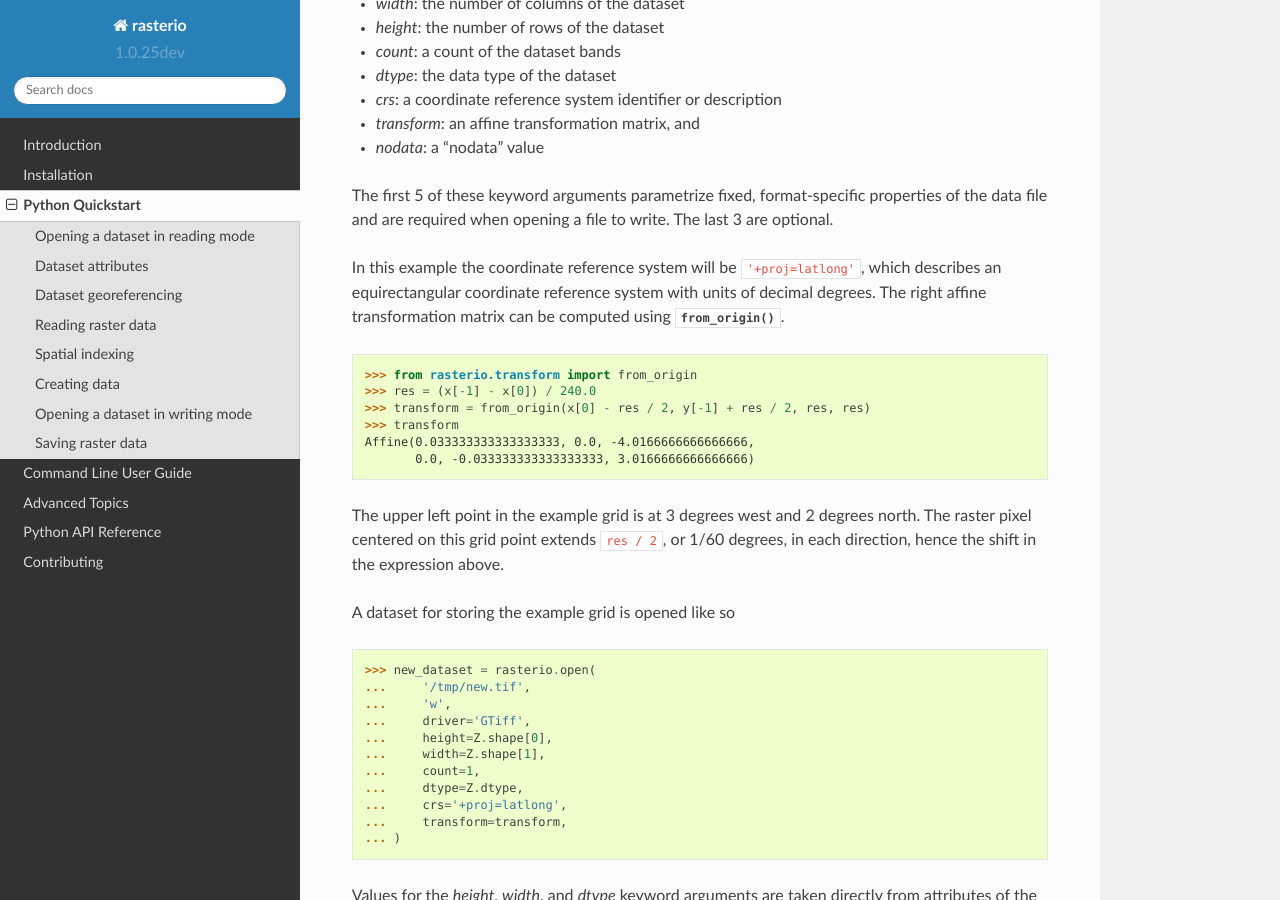
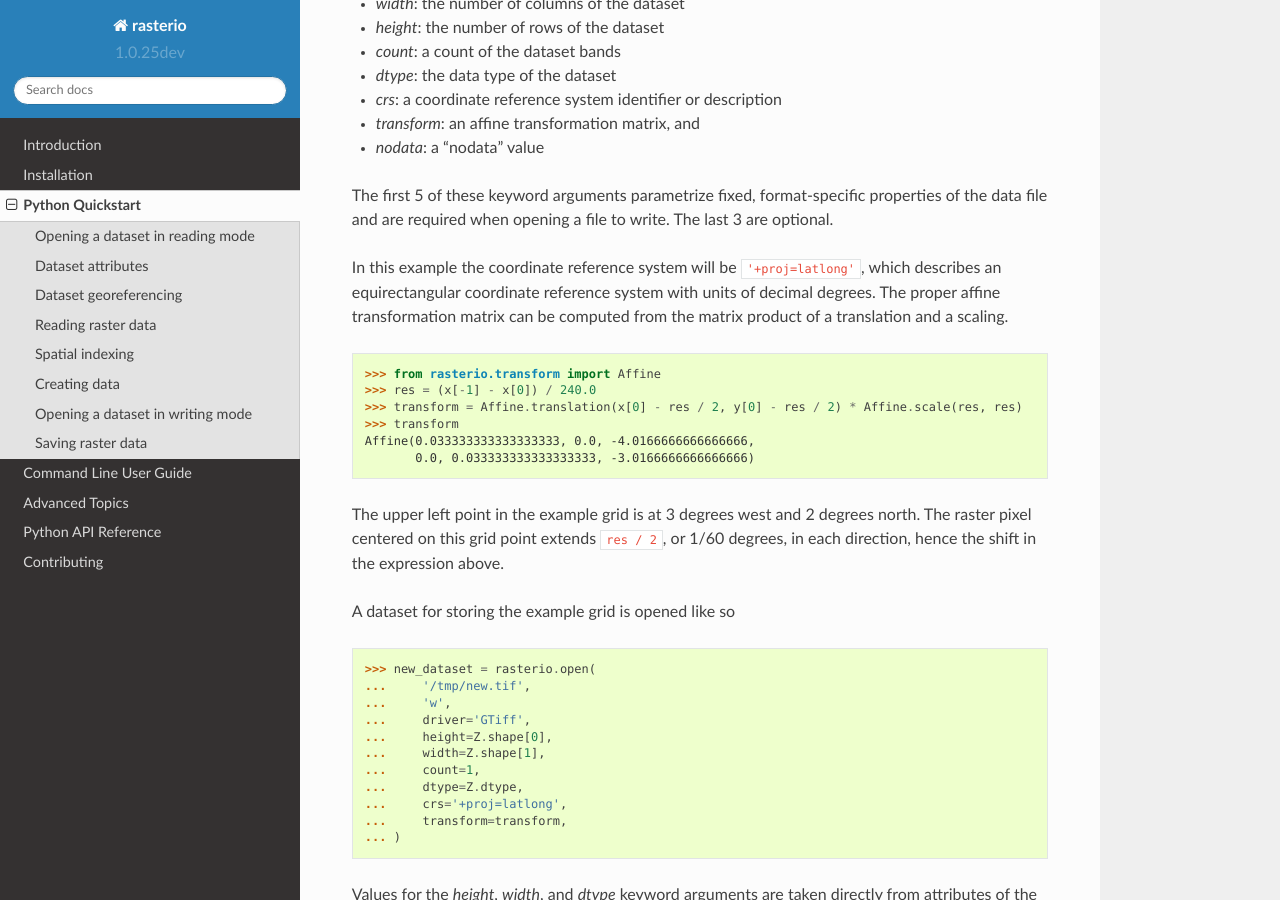
Before and after one commit to rasterio/rasterio, a Sphinx documentation site: the page built from docs/quickstart.rst, in a window 1280 px wide and 900 px high, scrolled down 5756 px. Built offline with Sphinx 7.4.7 and the Read the Docs theme 2.0.0, drawn with Linux system fonts in a browser that asks for light colours.

Commit message:
Resolve #1683

```diff
--- a/docs/quickstart.rst
+++ b/docs/quickstart.rst
@@ -259,17 +259,17 @@ write. The last 3 are optional.
 
 In this example the coordinate reference system will be ``'+proj=latlong'``, which
 describes an equirectangular coordinate reference system with units of decimal
-degrees. The right affine transformation matrix can be computed using
-:func:`~rasterio.transform.from_origin`.
+degrees. The proper affine transformation matrix can be computed from the matrix
+product of a translation and a scaling.
 
 .. code-block:: pycon
 
-   >>> from rasterio.transform import from_origin
+   >>> from rasterio.transform import Affine
    >>> res = (x[-1] - x[0]) / 240.0
-   >>> transform = from_origin(x[0] - res / 2, y[-1] + res / 2, res, res)
+   >>> transform = Affine.translation(x[0] - res / 2, y[0] - res / 2) * Affine.scale(res, res)
    >>> transform
    Affine(0.033333333333333333, 0.0, -4.0166666666666666,
-          0.0, -0.033333333333333333, 3.0166666666666666)
+          0.0, 0.033333333333333333, -3.0166666666666666)
 
 The upper left point in the example grid is at 3 degrees west and 2 degrees
 north. The raster pixel centered on this grid point extends ``res / 2``, or
```
